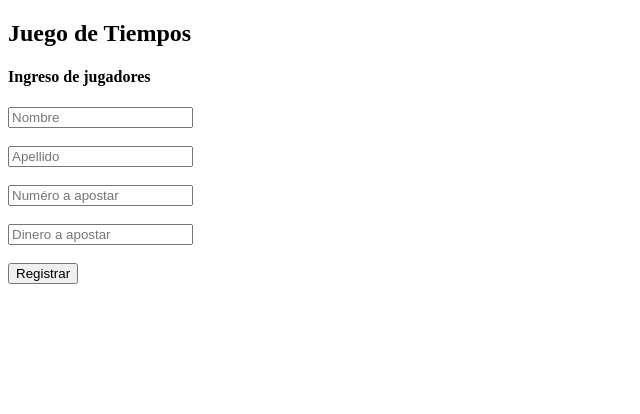
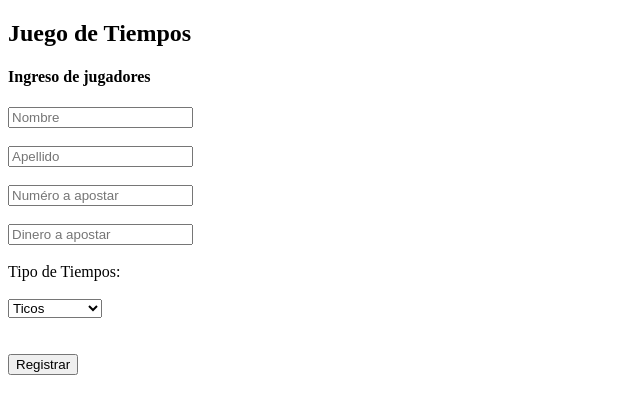
Before and after one commit to bernalqz/Proyecto_Progra04, a PHP site: page / in a window 1280 px wide. Shown: the top 414 px of the page, without its empty margins (0-640 px from the left). Run offline with PHP 8.4, Linux system fonts and the light colour scheme.

Commit message:
Select en el index

```diff
--- a/index.php
+++ b/index.php
@@ -1,5 +1,5 @@
 <!DOCTYPE html>
-<html lang="en">
+<html lang="es">
 <head>
     <meta charset="UTF-8">
     <meta http-equiv="X-UA-Compatible" content="IE=edge">
@@ -10,15 +10,21 @@
 
     <h4>Ingreso de jugadores</h4>
 
-    <div class="container">
-<form action="public/php/registUser.php">
+    <div>
+<form action="public/php/registGamer.php">
 <label for=""></label>
 <input type="text" placeholder="Nombre"></input><br><br>
 <input type="text" placeholder="Apellido"></input><br><br>
 <input type="number" placeholder="Numéro a apostar" max="100"></input><br><br>
 <input type="number" placeholder="Dinero a apostar" max="100"></input><br><br>
+<label >Tipo de Tiempos:</label><br><br>
+    <select >
+        <option >Ticos</option>
+        <option >Nica</option>
+        <option >Panameños</option>
+    </select><br><br><br>
+
 <input type="submit" value="Registrar"></input>
-
 
 </form>
     </div>
```
Also changed, not shown: public/php/registGamer.php (added), public/php/registUser.php (deleted).
